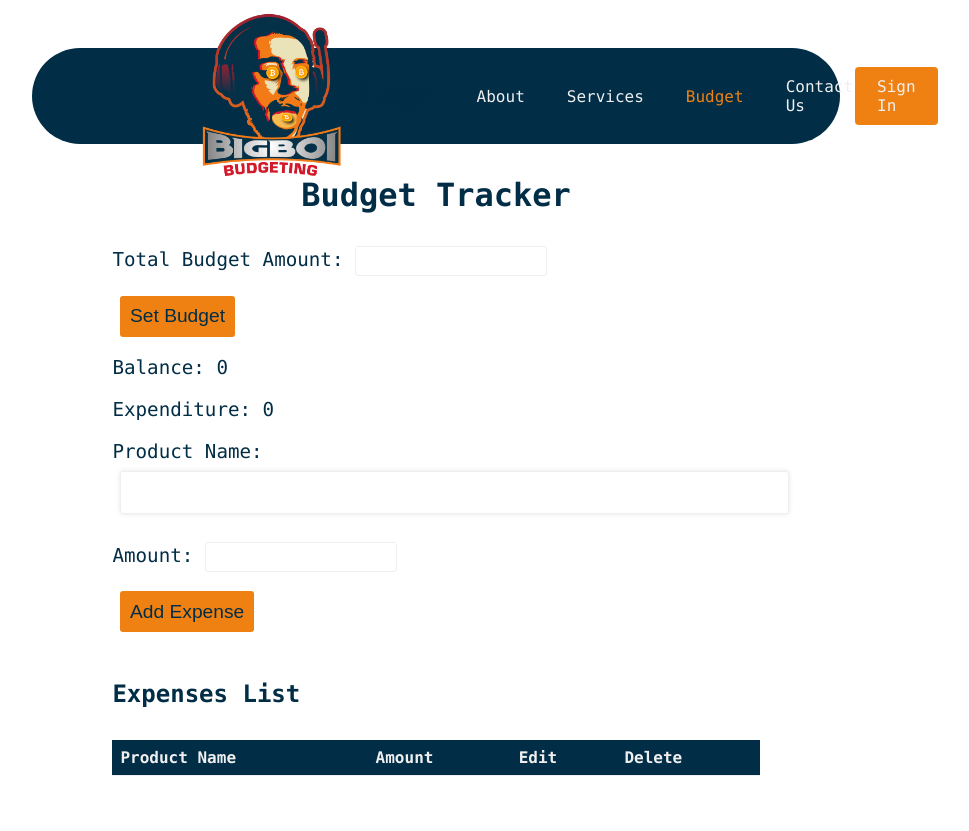
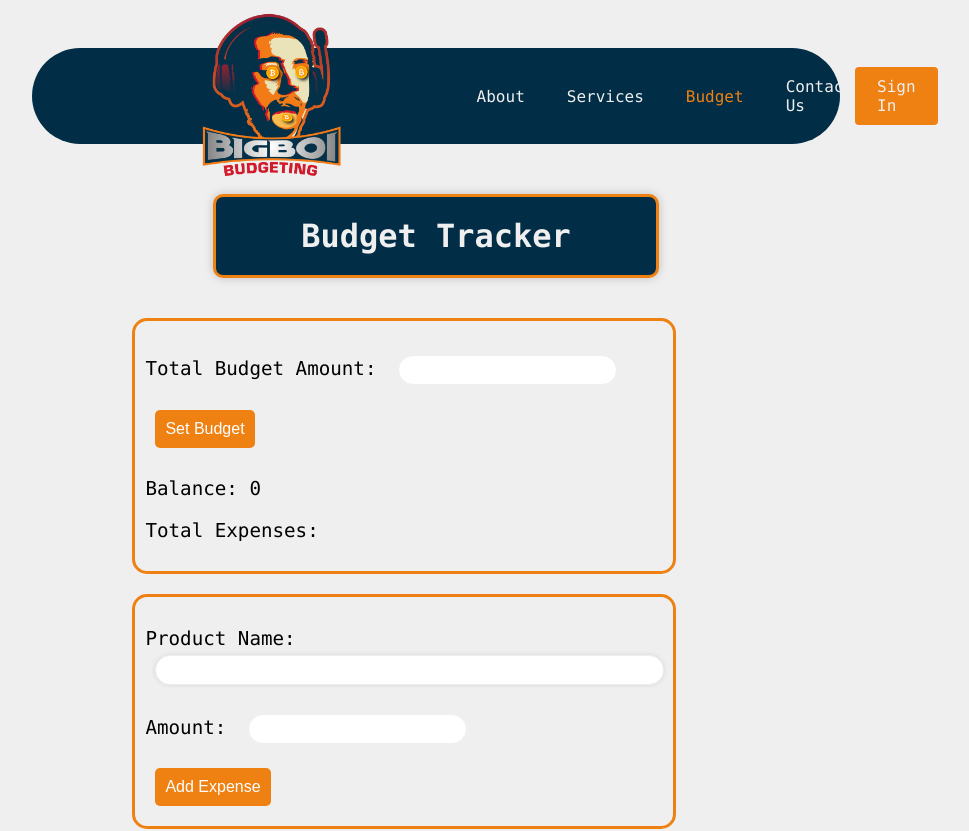
Before and after one commit to Dantallope/BigBoiBudgeting, a React (Create React App) app: page /budget in a window 1280 px wide. Shown: the top 831 px of the page, without its empty margins (204-1173 px from the left). Before the commit the page ends 800 px from the top, so only its background shows below. Built offline with nearby package versions, Linux system fonts and the light colour scheme.

Commit message:
fixed budget.css

```diff
--- a/src/css/budget.css
+++ b/src/css/budget.css
@@ -5,10 +5,10 @@
   --orange: #ef8113;
   --red: #d21327;
 }
-/* Set font and color */
+  /* Set default font family and background color */
 body {
   font-family: source-code-pro, Menlo, Monaco, Consolas, 'Courier New', monospace;
-  color: var(--blue);
+  background-color: var(--white);
 }
 
 div {
@@ -26,62 +26,108 @@ h2 {
   font-size: 1.5em;
   margin-top: 2em;
 }
+/* Style the Budget Tracker section */
+#budget-head {
+  color: var(--white);
+  background-color: var(--blue);
+  padding: 20px;
+  border-radius: 10px;
+  border-style: solid;
+  border-color: var(--orange);
+  box-shadow: 0 0 10px rgba(0, 0, 0, 0.2);
+  margin: 40px auto;
+  max-width: 400px;
+}
+
+#budget-tracker h1 {
+  margin-top: 50px;
+}
+
+#section-one,
+#section-two,
+#section-three
+{
+  padding: 10px;
+  margin: 20px;
+  border: var(--orange);
+  border-radius: 15px;
+  border-style: solid;
+}
+
+/* Style the input fields */
+#budget-tracker input[type="number"],
+#budget-tracker input[type="text"] {
+  padding: 5px;
+  font-size: 16px;
+  border-radius: 15px;
+  border: 1px solid var(--white);
+  margin: 5px 10px;
+
+}
 
 label {
   display: block;
   margin-top: 1em;
 }
 
-input[type="text"],
-input[type="number"] {
-  padding: 0.5em;
-  border: 1px solid var(--white);
-  border-radius: 3px;
+#budget-tracker input[type="text"] {
+  max-width: 96%;
+}
+/* Style the buttons */
+#budget-tracker button {
+  background-color: var(--orange);
+  color: #fff;
+  border: none;
+  border-radius: 5px;
+  padding: 10px;
+  cursor: pointer;
+  margin: 10px;
+  font-size: 16px;
 }
 
-/* Style the button */
-button {
-  display: block;
-  margin-top: 1em;
-  padding: 0.5em;
-  background-color: var(--orange);
-  color: var(--blue);
-  border: none;
-  border-radius: 3px;
-  cursor: pointer;
+#budget-tracker button:hover {
+  background-color: var(--red);
 }
 
 /* Style the table */
-table {
+#budget-tracker table {
   border-collapse: collapse;
+  margin-top: 20px;
   width: 100%;
-  margin-top: 2em;
 }
 
-th, td {
-  padding: 0.5em;
+#budget-tracker th,
+#budget-tracker td {
+  padding: 10px;
   text-align: left;
-  border-bottom: 1px solid var(--white);
 }
 
-th {
+#budget-tracker th {
   background-color: var(--blue);
-  color: var(--white);
+  color: #fff;
 }
 
-/* Style the Edit and Delete buttons */
-button {
-  background-color: var(--orange);
-  color: var(--blue);
-  border: none;
-  border-radius: 3px;
-  padding: 0.5em;
-  cursor: pointer;
+#budget-tracker tr:nth-child(even) {
+  background-color: #f2f2f2;
 }
 
-button:hover {
-  opacity: 0.5;
+/*edit and delete buttons*/
+#budget-tracker button.edit {
+  background-color: #2196f3;
 }
+
+#budget-tracker button.edit:hover {
+  background-color: #0b7dda;
+}
+
+#budget-tracker button.delete {
+  background-color: #f44336;
+}
+
+#budget-tracker button.delete:hover {
+  background-color: #da190b;
+}
+
 @media screen and (max-width: 600px) {
   .wrapper {
     font-size: 14px;
--- a/src/css/signin.css
+++ b/src/css/signin.css
@@ -19,11 +19,6 @@
     margin-bottom: 2rem;
     color: var(--blue);
   }
-  #logout{
-    padding: 0%;
-    background-color: none;
-    width: 32px;
-  }
 
   form {
     display: flex;
@@ -37,10 +32,6 @@
     box-shadow: 0 0 10px rgba(0, 0, 0, 0.2);
   }
 
-  .form-control {
-    display: flex;
-    flex-direction: column;
-  }
 
   label {
     font-size: 1.2rem;
--- a/src/pages/budget.js
+++ b/src/pages/budget.js
@@ -6,7 +6,7 @@ function BudgetTracker() {
   const [totalAmount, setTotalAmount] = useState("");
   const [userAmount, setUserAmount] = useState("");
   const [productTitle, setProductTitle] = useState("");
-  const [expenditureValue, setExpenditureValue] = useState(0);
+  const [expenseValue, setExpenseValue] = useState(0);
   const [balanceValue, setBalanceValue] = useState(0);
   const [expensesList, setExpensesList] = useState([]);
 
@@ -25,29 +25,29 @@ function BudgetTracker() {
   const handleTotalAmountButtonClick = () => {
     const tempAmount = parseInt(totalAmount);
     if (isNaN(tempAmount) || tempAmount < 0) {
-      alert("Please enter a valid budget amount.");
+      alert("Imagine having no budget");
       return;
     }
     setBalanceValue(tempAmount);
-    setExpenditureValue(0);
+    setExpenseValue(0);
     setExpensesList([]);
     setTotalAmount("");
   };
 
   const handleCheckAmountButtonClick = () => {
     if (!userAmount || !productTitle) {
-      alert("Please enter a product name and an amount.");
+      alert("I guess it too much to enter both a product name and an amount.");
       return;
     }
     const expense = parseInt(userAmount);
-    const sum = expenditureValue + expense;
+    const sum = expenseValue + expense;
     const totalBalance = balanceValue - expense;
     if (totalBalance < 0) {
-      alert("You have exceeded your budget!");
+      alert("Let's try a little harder. . .");
       return;
     }
     setBalanceValue(totalBalance);
-    setExpenditureValue(sum);
+    setExpenseValue(sum);
     setExpensesList([
       ...expensesList,
       { productTitle: productTitle, amount: expense },
@@ -65,7 +65,7 @@ function BudgetTracker() {
       ...expensesList.slice(index + 1),
     ]);
     setBalanceValue(balanceValue + expense.amount);
-    setExpenditureValue(expenditureValue - expense.amount);
+    setExpenseValue(setExpenseValue - expense.amount);
   };
 
   const handleDeleteButtonClick = (index) => {
@@ -75,12 +75,14 @@ function BudgetTracker() {
       ...expensesList.slice(index + 1),
     ]);
     setBalanceValue(balanceValue + expense.amount);
-    setExpenditureValue(expenditureValue - expense.amount);
+    setExpenseValue(setExpenseValue - expense.amount);
   };
 
   return (
-    <div>
-      <h1>Budget Tracker</h1>
+    <div id="budget-tracker">
+      <h1 id="budget-head" >Budget Tracker</h1>
+
+      <div id="section-one">
       <label>
         Total Budget Amount:{" "}
         <input
@@ -89,9 +91,12 @@ function BudgetTracker() {
           onChange={handleTotalAmountChange}
         />
       </label>
-      <button onClick={handleTotalAmountButtonClick}>Set Budget</button>
+      <button id="setBudgetBttn" onClick={handleTotalAmountButtonClick}>Set Budget</button>
       <p>Balance: {balanceValue}</p>
-      <p>Expenditure: {expenditureValue}</p>
+      <p>Total Expenses: {setExpenseValue}</p>
+      </div>
+
+      <div id="section-two">
       <label>
         Product Name:{" "}
         <input
@@ -109,6 +114,9 @@ function BudgetTracker() {
         />
       </label>
       <button onClick={handleCheckAmountButtonClick}>Add Expense</button>
+      </div>
+
+      <div id="section-three">
       <h2>Expenses List</h2>
 
       <table>
@@ -127,18 +135,16 @@ function BudgetTracker() {
               <td>{expense.amount}</td>
 
               <td>
-                <button onClick={() => handleEditButtonClick(index)}>
-                  Edit </button>
+                <button onClick={() => handleEditButtonClick(index)}> Edit </button>
               </td>
               <td>
-                <button onClick={() => handleDeleteButtonClick(index)}>
-                  Delete
-                </button>
+                <button onClick={() => handleDeleteButtonClick(index)}> Delete </button>
               </td>
             </tr>
           ))}
         </tbody>
       </table>
+      </div>
     </div>
   );
 }
```
